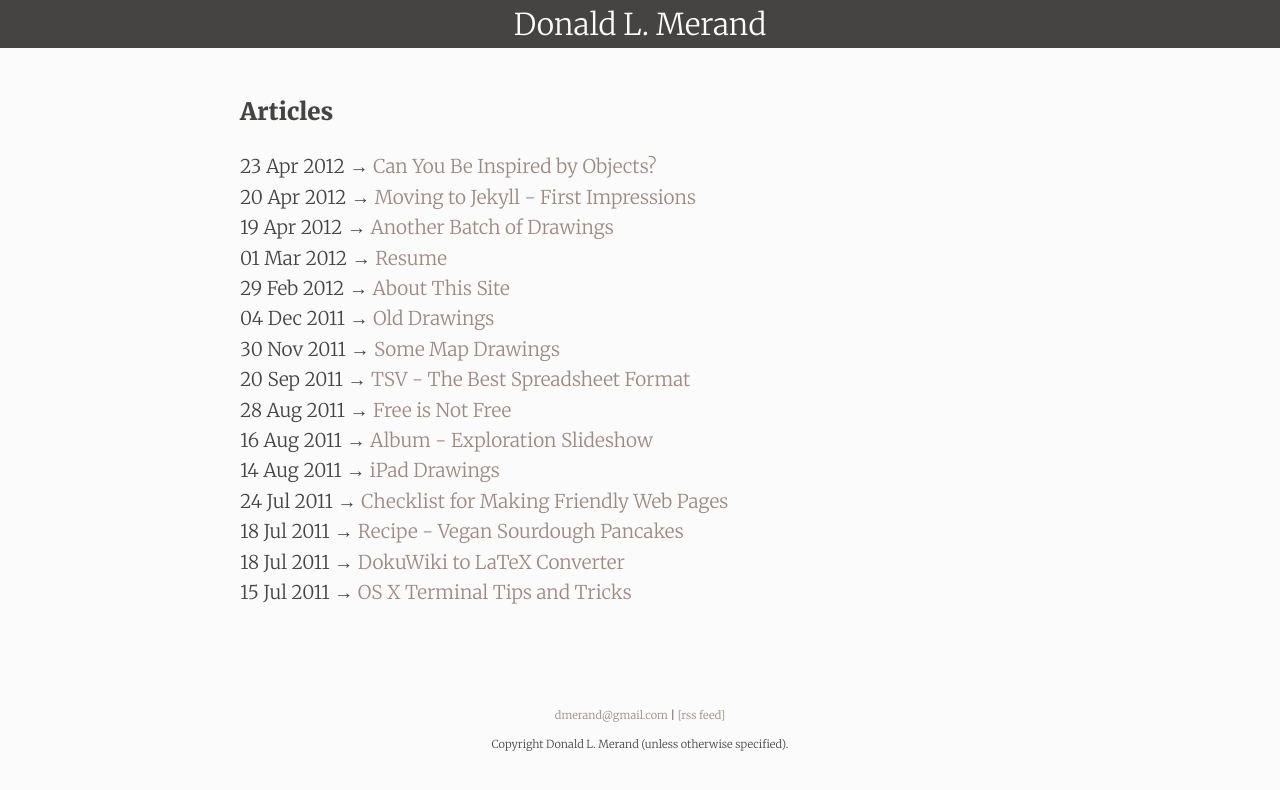
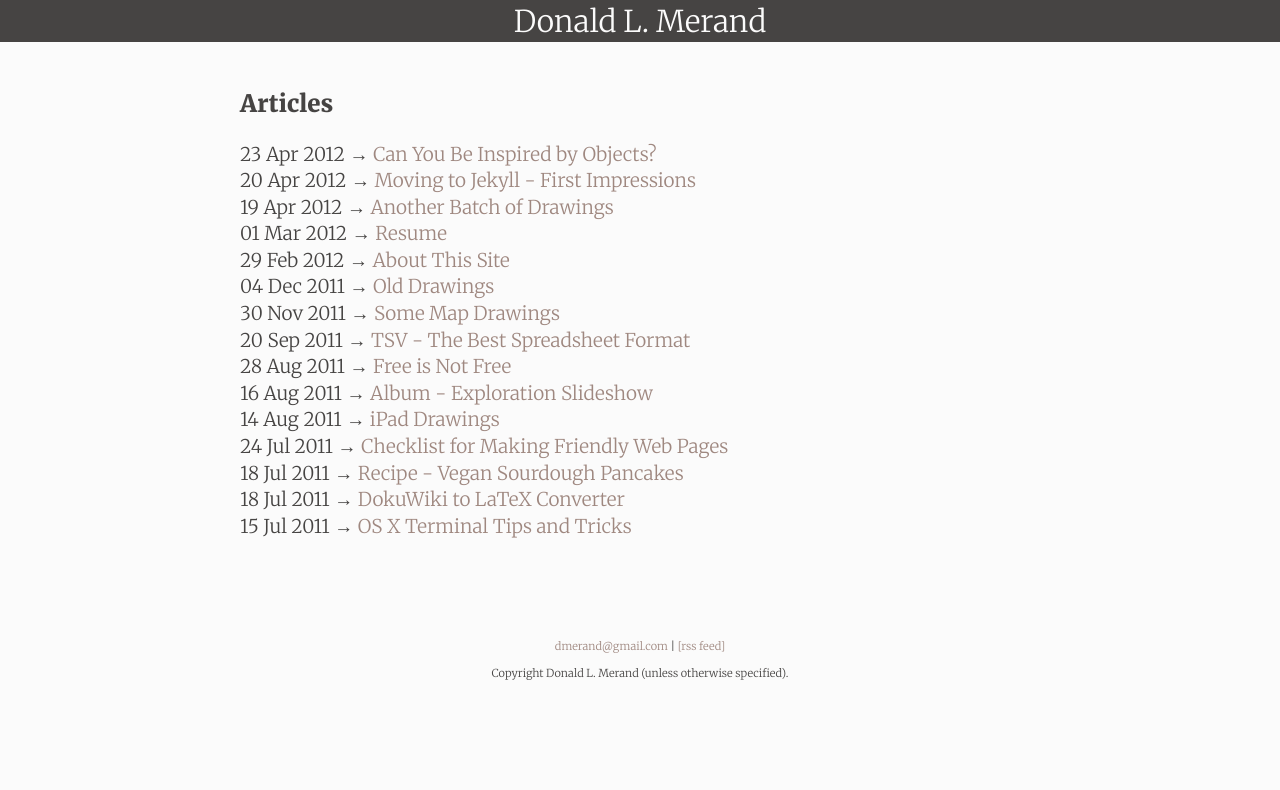
Before and after one commit to dmerand/donald.merand.org, a Jekyll site: the page built from index.html, in a window 1280 px wide. Shown: the top 790 px of the page. Built offline with Jekyll 4.4.1, drawn with Linux system fonts in a browser that asks for light colours.

Commit message:
line height modifications

```diff
--- a/assets/css/print.css
+++ b/assets/css/print.css
@@ -1 +1 @@
-body{background:#FFFFFF;font-size:15px;line-height:24px}h1{font-size:24px;line-height:38.4px}.donald{color:#464443}.article-title{margin-bottom:40px;font-size:24px;line-height:38.4px}.page{width:75%}.noprint{display:none}
+body{background:#FFFFFF;font-size:15px;line-height:21px}h1{font-size:24px;line-height:33.6px}.donald{color:#464443}.article-title{margin-bottom:40px;font-size:24px;line-height:33.6px}.page{width:75%}.noprint{display:none}
--- a/assets/css/style.css
+++ b/assets/css/style.css
@@ -1 +1 @@
-body,html{width:100%;height:100%;margin:0}body{background:#fbfbfb;color:#464443;font-family:"Merriweather","Georgia",Serif;font-weight:300;font-size:19px;line-height:30.4px}article img{display:block;margin-left:auto;margin-right:auto}footer{margin:100px 0 10px 0;text-align:center;font-size:11px;line-height:17.6px}a{text-decoration:none;color:#9f8880}a:hover{color:#d6ccc9}h1{margin-top:45px;font-size:24px;line-height:38.4px;font-weight:900}h2{margin-top:30px;font-size:19px;line-height:30.4px}h3{margin-top:15px;font-size:15px;line-height:24px}textarea,pre{padding:8px;font-size:11px;line-height:17.6px}.donald{width:100%;background:#464443;color:#fbfbfb;font-size:30px;line-height:48px;text-align:center}.donald a{color:#fbfbfb}.page{width:800px;height:auto;margin:0 auto}.context{float:left;width:21%;margin:7px 2% 0 2%}.below-article{margin-top:30px;padding:0px 10px 0px 10px;background:#f6f6f6;border:thin dotted #c5c4c3;border-radius:8px}.below-article p,.below-article h1{margin:10px 0px 10px 0px}.article-title{margin:40px 0 20px 0;font-size:30px;line-height:48px;text-align:center;font-weight:normal}.article-metadata{font-style:oblique;color:#93908f}.selected{font-weight:bold;color:#7f007f}.half-left{width:48%;float:left}.oblique{font-style:oblique}.center{text-align:center}.right{float:right}.left{float:left}.pad-right{padding-right:20px}.clf{clear:both}
+body,html{width:100%;height:100%;margin:0}body{background:#fbfbfb;color:#464443;font-family:"Merriweather","Georgia",Serif;font-weight:300;font-size:19px;line-height:26.6px}article img{display:block;margin-left:auto;margin-right:auto}footer{margin:100px 0 10px 0;text-align:center;font-size:11px;line-height:15.4px}a{text-decoration:none;color:#9f8880}a:hover{color:#d6ccc9}h1,h2,h3,h4,h5,h6{font-weight:900}h1{margin-top:45px;font-size:24px;line-height:33.6px}h2{margin-top:30px;font-size:19px;line-height:26.6px}h3{margin-top:15px;font-size:15px;line-height:21px}textarea,pre{padding:8px;font-size:11px;line-height:15.4px}.donald{width:100%;background:#464443;color:#fbfbfb;font-size:30px;line-height:42px;text-align:center}.donald a{color:#fbfbfb}.page{width:800px;height:auto;margin:0 auto}.context{float:left;width:21%;margin:7px 2% 0 2%}.below-article{margin-top:30px;padding:0px 10px 0px 10px;background:#f6f6f6;border:thin dotted #c5c4c3;border-radius:8px}.below-article p,.below-article h1{margin:10px 0px 10px 0px}.article-title{margin:40px 0 20px 0;font-size:30px;line-height:42px;font-weight:normal;text-align:center}.article-metadata{font-style:oblique;color:#93908f}.selected{font-weight:bold;color:#7f007f}.half-left{width:48%;float:left}.oblique{font-style:oblique}.center{text-align:center}.right{float:right}.left{float:left}.pad-right{padding-right:20px}.clf{clear:both}
--- a/assets/css/style.scss
+++ b/assets/css/style.scss
@@ -44,10 +44,11 @@ a {
 
 $header-margin: 45px;
 
+h1, h2, h3, h4, h5, h6 { font-weight: $font-weight-heavy; }
+
 h1 {
   margin-top: $header-margin;
   @include set-font(2);
-  font-weight: $font-heavy;
 }
 
 h2 {
@@ -112,8 +113,8 @@ textarea, pre {
 	margin: 40px 0 20px 0;
 
   @include set-font(3);
+  font-weight: normal;
 	text-align: center;
-	font-weight: normal;
 }
 
 /* info such as date, author, tags, etc. */
```
Also changed, not shown: assets/css/globals/definitions.scss (+4 -4 lines).
